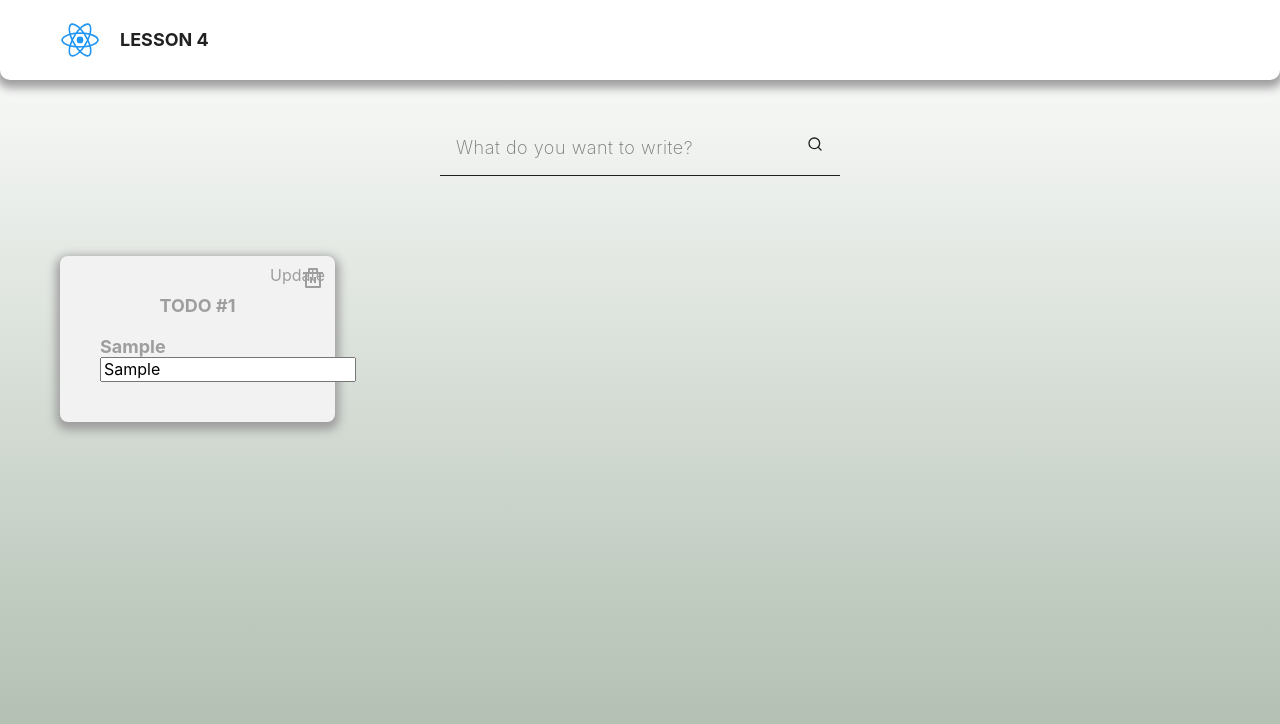
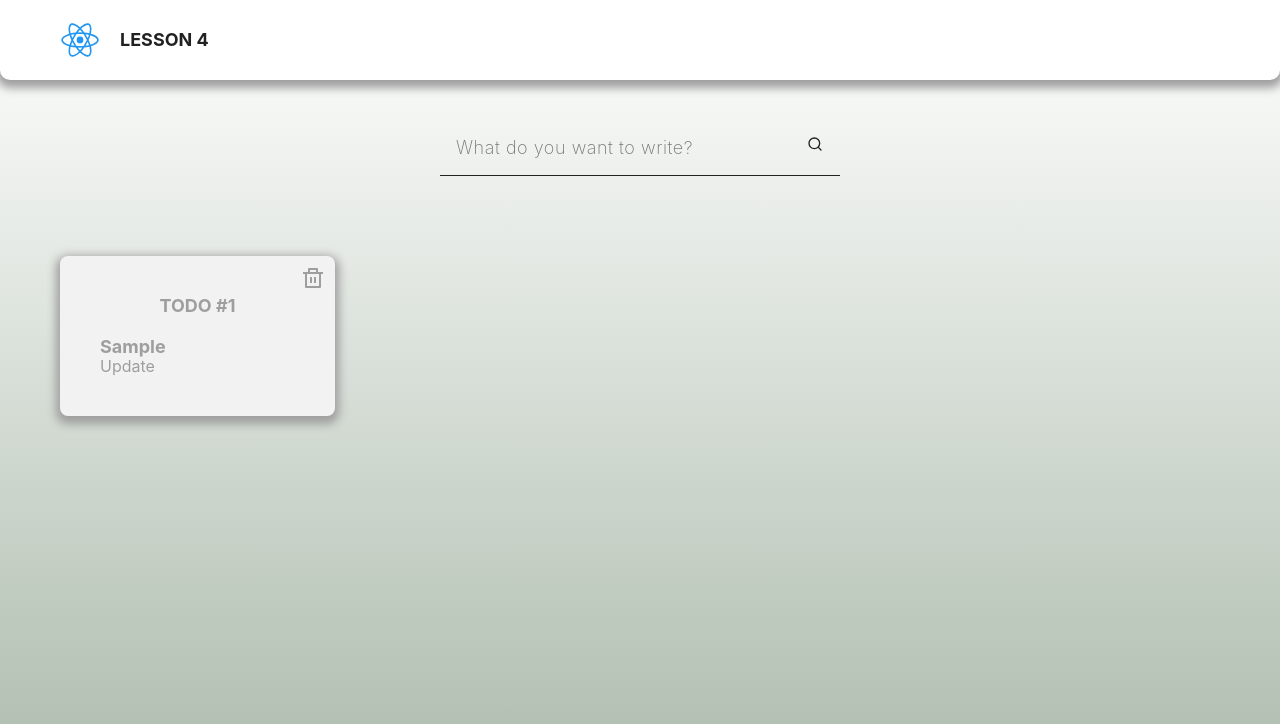
Before and after one commit to myroslav111/comandos, a React (Create React App) app: page / in a window 1280 px wide. Both pictures are taken after typing "Sample" into the empty fields and a click on the button 815 px from the left and 145 px from the top of the page. Shown: the top 724 px of the page. Built offline with nearby package versions, Linux system fonts and the light colour scheme.

Commit message:
add send

```diff
--- a/src/components/Todo/Todo.jsx
+++ b/src/components/Todo/Todo.jsx
@@ -3,14 +3,30 @@ import { Text } from 'components';
 import { DeleteButton, TodoWrapper } from './Todo.styled';
 import { useDispatch } from 'react-redux';
 import { deleteTodo, updateTodo } from 'redux/todoSlice';
+import { useState } from 'react';
+import { useContext } from 'react';
 
 export const Todo = ({ text, counter, onClick, id }) => {
+  const [isUpdate, setIsUpdate] = useState(false);
+
+  const [content, setContent] = useState('');
+
   const dispatch = useDispatch();
   const handleDeleteTodo = () => {
     dispatch(deleteTodo(id));
   };
   const handleUpdateTodo = () => {
-    dispatch(updateTodo(id));
+    // dispatch(updateTodo(id));
+    setIsUpdate(true);
+  };
+  const handleSend = () => {
+    dispatch(
+      updateTodo({
+        id,
+        text: content,
+      })
+    );
+    setIsUpdate(false);
   };
 
   return (
@@ -23,10 +39,25 @@ export const Todo = ({ text, counter, onClick, id }) => {
         <DeleteButton type="button" onClick={handleDeleteTodo}>
           <RiDeleteBinLine size={24} />
         </DeleteButton>
-        <DeleteButton type="button" onClick={handleUpdateTodo}>
-          Update
-        </DeleteButton>
-        <input type="text" name="changeUodate" value={text} />
+        {!isUpdate && (
+          <button type="button" onClick={handleUpdateTodo}>
+            Update
+          </button>
+        )}
+
+        {isUpdate && (
+          <div>
+            <input
+              onChange={e => setContent(e.currentTarget.value)}
+              type="text"
+              name="changeUpdate"
+              value={content}
+            />
+            <button type="button" onClick={handleSend}>
+              send
+            </button>
+          </div>
+        )}
       </TodoWrapper>
     </>
   );
--- a/src/redux/todoSlice.js
+++ b/src/redux/todoSlice.js
@@ -13,6 +13,7 @@ const todoSlice = createSlice({
     },
     updateTodo(state, action) {
       state.todos = state.todos.map(todo => {
+        console.log(action.payload)
         return todo.id === action.payload.id ? action.payload : todo;
       });
     },
```
